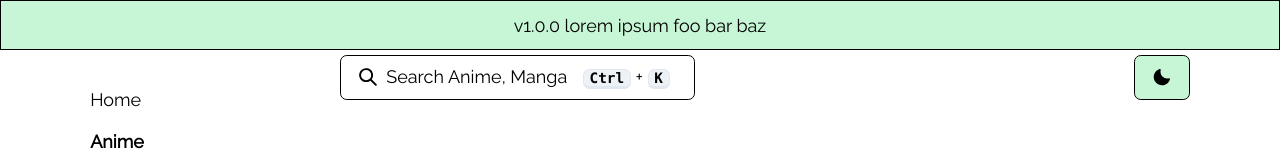
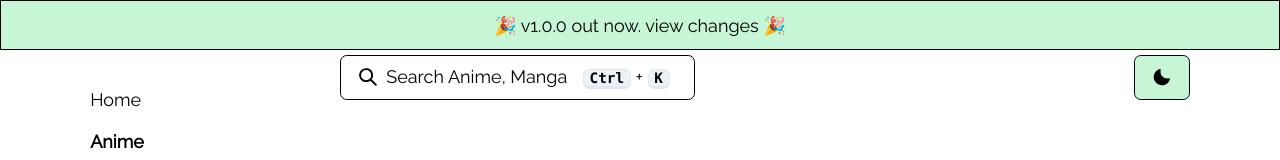
Before and after one commit to brianaung/aniverse, a Next.js app: page /anime/play in a window 1280 px wide. Shown: the top 160 px of the page. Built offline with nearby package versions, Linux system fonts and the light colour scheme.

Commit message:
clean up

```diff
--- a/src/components/animeItem.tsx
+++ b/src/components/animeItem.tsx
@@ -136,9 +136,7 @@ export default function AnimeItem({ anime }: { anime: AnimeResult }) {
 
               <DrawerFooter justifyContent="center">
                 <Button>
-                  <Link href={`/anime/watch/${anime.id}`}>
-                    Start Watching
-                  </Link>
+                  <Link href={`/anime/watch/${anime.id}`}>Start Watching</Link>
                 </Button>
               </DrawerFooter>
             </>
--- a/src/components/genreTags.tsx
+++ b/src/components/genreTags.tsx
@@ -27,9 +27,11 @@ export default function GenreTags({ genres, color }: { genres: string[]; color:
           className={styles.pill}
           key={genre}
           style={{
-            backgroundColor: `${color || 'black'}`,
+            backgroundColor: `${color || 'black'}`
           }}>
-          <Text fontSize='sm' color={contrastColor}>{genre}</Text>
+          <Text fontSize="sm" color={contrastColor}>
+            {genre}
+          </Text>
         </div>
       ))}
     </div>
--- a/src/components/layout.tsx
+++ b/src/components/layout.tsx
@@ -1,4 +1,4 @@
-import { Text, Box } from '@chakra-ui/react'
+import { Box, Text } from '@chakra-ui/react'
 import Head from 'next/head'
 import Link from 'next/link'
 import React from 'react'
@@ -12,9 +12,20 @@ export default function Layout({ children }: { children: React.ReactNode }) {
       <Head>
         <link rel="icon" href="/makima.ico" />
       </Head>
-      <Box display='flex' justifyContent='center' alignItems='center' bg='secondary.500' color='black' border='solid 1px black' height={50}>
-        <Text size='lg'>v1.0.0 lorem ipsum foo bar baz</Text>
+      {/* a place to add version changes notes to display to users */}
+      <Box
+        display="flex"
+        justifyContent="center"
+        alignItems="center"
+        bg="secondary.500"
+        color="black"
+        border="solid 1px black"
+        height={50}>
+        <Text size="lg">
+          🎉 v1.0.0 out now. view <Link href="https://github.com/brianaung/aniverse/releases">changes</Link> 🎉
+        </Text>
       </Box>
+      {/* -------------------------------------------------------- */}
       <section className={styles.container}>
         <div className={styles.sidebar}>
           <Sidebar />
--- a/src/components/navbar.tsx
+++ b/src/components/navbar.tsx
@@ -1,7 +1,7 @@
+import { MoonIcon, SunIcon } from '@chakra-ui/icons'
 import { Button, useColorMode } from '@chakra-ui/react'
 import styles from './navbar.module.scss'
 import Searchbar from './searchbar'
-import { MoonIcon, SunIcon } from '@chakra-ui/icons'
 
 export default function Navbar() {
   const { colorMode, toggleColorMode } = useColorMode()
@@ -9,9 +9,7 @@ export default function Navbar() {
   return (
     <div className={styles.container}>
       <Searchbar />
-      <Button onClick={toggleColorMode}>
-        {colorMode === 'light' ? <MoonIcon /> : <SunIcon />}
-      </Button>
+      <Button onClick={toggleColorMode}>{colorMode === 'light' ? <MoonIcon /> : <SunIcon />}</Button>
     </div>
   )
 }
--- a/src/components/searchbar.tsx
+++ b/src/components/searchbar.tsx
@@ -1,12 +1,21 @@
 import { SearchIcon } from '@chakra-ui/icons'
-import { ModalOverlay, ModalContent, Button, Input, InputLeftElement, InputGroup, Kbd, Text, InputRightElement, useDisclosure, Modal } from '@chakra-ui/react'
+import {
+  Button,
+  Input,
+  InputGroup,
+  InputLeftElement,
+  Kbd,
+  Modal,
+  ModalContent,
+  ModalOverlay,
+  useDisclosure
+} from '@chakra-ui/react'
 import { useRouter } from 'next/router'
-import { useEffect, useRef } from 'react'
-// import styles from './searchbar.module.scss'
-//
+import { useEffect } from 'react'
+
 function KeybindIcon() {
   return (
-    <span style={{minWidth:'100px'}}>
+    <span style={{ minWidth: '100px' }}>
       <Kbd>Ctrl</Kbd> + <Kbd>K</Kbd>
     </span>
   )
@@ -38,11 +47,11 @@ export default function Searchbar() {
     return function cleanup() {
       document.removeEventListener('keydown', handleFocus)
     }
-  }, [])
+  }, [onOpen])
 
   return (
     <>
-      <Button onClick={onOpen} leftIcon={<SearchIcon />} rightIcon={<KeybindIcon />} variant='searchbar'>
+      <Button onClick={onOpen} leftIcon={<SearchIcon />} rightIcon={<KeybindIcon />} variant="searchbar">
         Search Anime, Manga
       </Button>
       <Modal isOpen={isOpen} onClose={onClose}>
@@ -50,14 +59,10 @@ export default function Searchbar() {
         <ModalContent>
           <form onSubmit={handleInput}>
             <InputGroup>
-              <InputLeftElement
-                pointerEvents='none'
-                children={<SearchIcon />}
-              />
-              <Input
-                id="searchbar"
-                placeholder="Search Anime, Manga"
-              />
+              <InputLeftElement pointerEvents="none">
+                <SearchIcon />
+              </InputLeftElement>
+              <Input id="searchbar" placeholder="Search Anime, Manga" />
             </InputGroup>
           </form>
         </ModalContent>
--- a/src/pages/_app.tsx
+++ b/src/pages/_app.tsx
@@ -1,9 +1,9 @@
 import { ChakraProvider } from '@chakra-ui/react'
+import '@fontsource/raleway/400.css'
 import { Analytics } from '@vercel/analytics/react'
 import type { AppProps } from 'next/app'
 import '../styles/globals.scss'
 import theme from '../styles/theme'
-import '@fontsource/raleway/400.css'
 
 export default function App({ Component, pageProps }: AppProps) {
   return (
--- a/src/pages/_document.tsx
+++ b/src/pages/_document.tsx
@@ -1,11 +1,11 @@
 import { ColorModeScript } from '@chakra-ui/react'
-import NextDocument, { Html, Head, Main, NextScript } from 'next/document'
+import NextDocument, { Head, Html, Main, NextScript } from 'next/document'
 import theme from '../styles/theme'
 
 export default class Document extends NextDocument {
   render() {
     return (
-      <Html lang='en'>
+      <Html lang="en">
         <Head />
         <body>
           <ColorModeScript initialColorMode={theme.config.initialColorMode} />
--- a/src/pages/anime/play.tsx
+++ b/src/pages/anime/play.tsx
@@ -114,7 +114,7 @@ export default function VideoPage() {
       {!animeData && !animeError && <InfoSkeleton />}
       {!animeData && animeError && <p>Error loading information.</p>}
       {animeData && !animeError && (
-        <Stack m='1rem' spacing="1rem">
+        <Stack m="1rem" spacing="1rem">
           <Heading className={utilStyles.textWithStroke} as="h1" size="xl" color={animeData.color}>
             <Link href={`/anime/watch/${animeID}`}>{animeData.title.english}</Link>
             <Text as="sup" size="lg">
--- a/src/styles/theme.ts
+++ b/src/styles/theme.ts
@@ -2,7 +2,7 @@ import { extendTheme, type ThemeConfig } from '@chakra-ui/react'
 
 const colorConfig: ThemeConfig = {
   initialColorMode: 'light',
-  useSystemColorMode: false,
+  useSystemColorMode: false
 }
 
 // todo: choose color palette
@@ -17,24 +17,24 @@ const theme = extendTheme({
         bg: colorMode === 'dark' ? 'black' : 'white',
         color: colorMode === 'dark' ? 'white' : 'black'
       }
-    }),
+    })
   },
 
   fonts: {
     heading: `'Raleway', -apple-system, BlinkMacSystemFont, SegoeUI, Roboto, sans-serif`,
-    body: `'Raleway', -apple-system, BlinkMacSystemFont, SegoeUI, Roboto, sans-serif`,
+    body: `'Raleway', -apple-system, BlinkMacSystemFont, SegoeUI, Roboto, sans-serif`
   },
 
   colors: {
     primary: {
       100: '#c6f6d5',
       500: '#c6f6d5',
-      900: '#c6f6d5',
+      900: '#c6f6d5'
     },
     secondary: {
       100: '#c6f6d5',
       500: '#c6f6d5',
-      900: '#c6f6d5',
+      900: '#c6f6d5'
     }
   },
 
@@ -43,34 +43,34 @@ const theme = extendTheme({
     Button: {
       variants: {
         // primary button style for the brand
-        'primary': {
+        primary: {
           border: 'solid 1px black',
           bg: 'primary.500',
           color: 'black',
           _hover: {
             transform: 'translateY(-2px)'
-          },
+          }
         },
-        'searchbar': {
+        searchbar: {
           border: 'solid 1px black',
-          fontWeight: '400',
+          fontWeight: '400'
         }
       },
       defaultProps: {
-        variant: 'primary',
+        variant: 'primary'
       }
     },
     Input: {
       variants: {
-        'primary': {
+        primary: {
           field: {
             border: 'solid 1px black',
-            minWidth: '350px',
-          },
+            minWidth: '350px'
+          }
         }
       },
       defaultProps: {
-        variant: 'primary',
+        variant: 'primary'
       }
     }
   }
```
Also changed, not shown: 1 other file (tests, documents, lock files or other folders).
